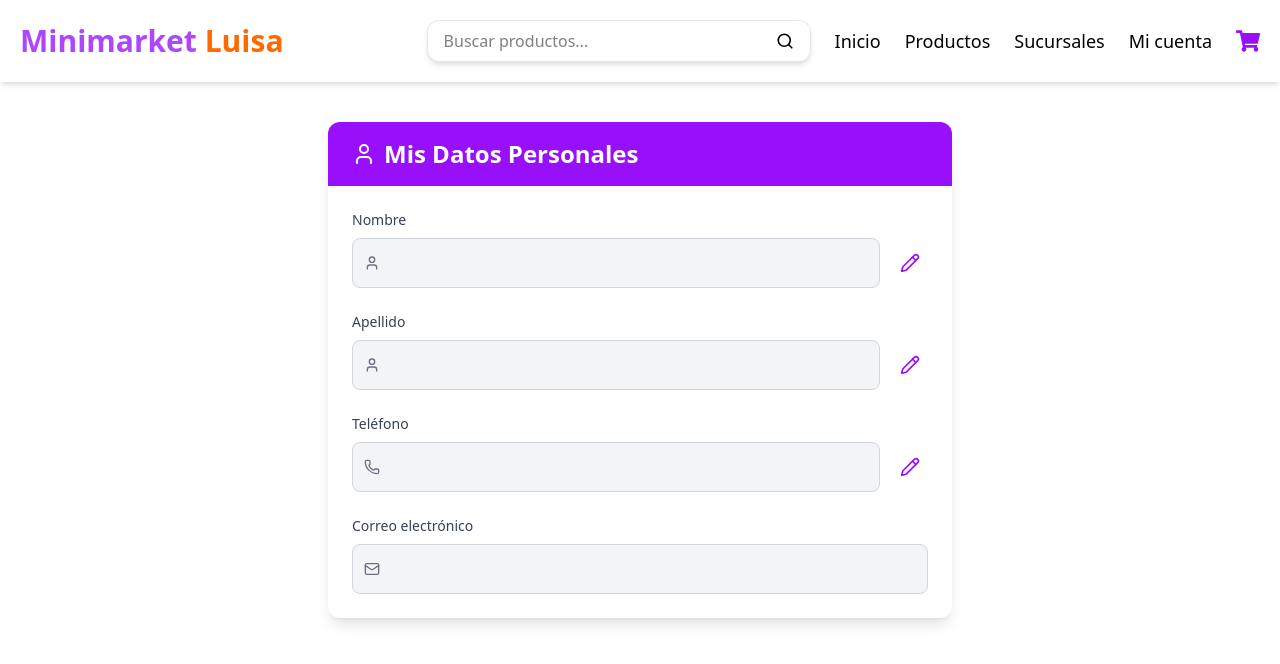
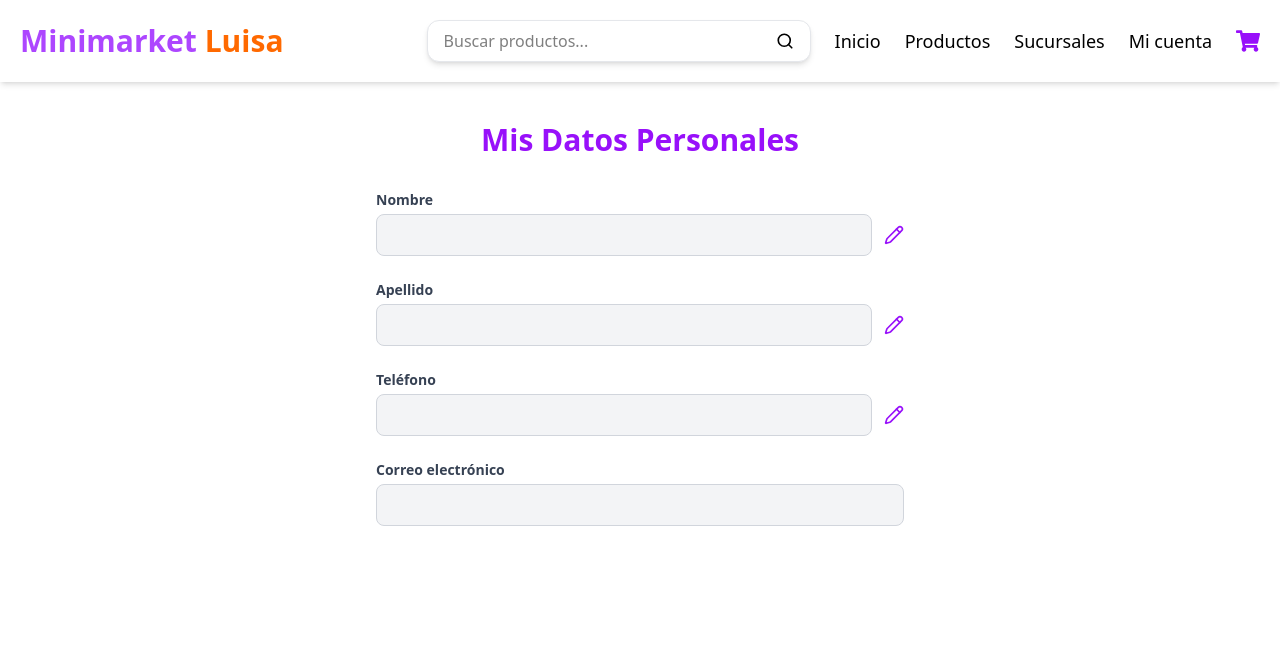
Before and after one commit to SozhaTataje/Front-MiniMarketLuisa, a React (Vite) app: page /mis-datos in a window 1280 px wide. Shown: the top 664 px of the page. Built offline with nearby package versions, Linux system fonts and the light colour scheme.

Commit message:
Mis datos

```diff
--- a/src/pages/MisDatos.jsx
+++ b/src/pages/MisDatos.jsx
@@ -3,11 +3,11 @@ import { useForm } from "react-hook-form";
 import { useAuth } from "../context/AuthContext";
 import api from "../api/axiosInstance";
 import toast from "react-hot-toast";
-import { Pencil, Save, CheckCircle, User, Mail, Phone } from "lucide-react";
+import { Pencil, Save, CheckCircle } from "lucide-react";
 
 const MisDatos = () => {
   const { usuario } = useAuth();
-  const [editando, setEditando] = useState({
+  const [editMode, setEditMode] = useState({
     nombre: false,
     apellido: false,
     telefono: false,
@@ -16,153 +16,175 @@ const MisDatos = () => {
   const {
     register,
     handleSubmit,
-    setValue,
+    reset,
     formState: { errors },
-  } = useForm();
+  } = useForm({
+    defaultValues: {
+      nombre: "",
+      apellido: "",
+      telefono: "",
+      email: "",
+    },
+  });
 
   useEffect(() => {
     if (usuario) {
-      setValue("nombre", usuario.nombre || "");
-      setValue("apellido", usuario.apellido || "");
-      setValue("telefono", usuario.telefono || "");
-      setValue("email", usuario.email || "");
+      reset({
+        nombre: usuario.nombre,
+        apellido: usuario.apellido,
+        telefono: usuario.telefono,
+        email: usuario.email,
+      });
     }
-  }, [usuario, setValue]);
+  }, [usuario, reset]);
 
   const onSubmit = async (data) => {
     try {
       await api.put(`/api/usuario/update/${usuario.idusuario}`, data);
       toast.success("Datos actualizados correctamente");
-      setEditando({ nombre: false, apellido: false, telefono: false });
-    } catch  {
+      setEditMode({ nombre: false, apellido: false, telefono: false });
+    } catch {
       toast.error("Error al actualizar los datos");
     }
   };
 
-  const estaEditando = Object.values(editando).some((e) => e);
+  const isEditing = Object.values(editMode).some((v) => v);
 
   return (
-    <div className="max-w-2xl mx-auto py-10 px-6">
-      <div className="bg-white rounded-xl shadow-lg ">
-
-        <div className="bg-purple-600 text-white px-6 py-4 rounded-t-xl">
-          <h1 className="text-2xl font-bold flex items-center gap-2">
-            <User className="w-6 h-6" />
+    <div className="max-w-xl mx-auto py-10 px-6">
+      <h1 className="text-3xl font-bold text-purple-600 mb-8 text-center">
         Mis Datos Personales
       </h1>
+
+      <form onSubmit={handleSubmit(onSubmit)} className="space-y-6">
+        {/* Campo: Nombre */}
+        <div>
+          <label className="block text-sm font-semibold mb-1 text-gray-700">
+            Nombre
+          </label>
+          <div className="flex items-center gap-3">
+            <input
+              type="text"
+              {...register("nombre", { required: true })}
+              disabled={!editMode.nombre}
+              className={`w-full px-4 py-2 rounded-lg border ${
+                editMode.nombre
+                  ? "border-purple-500 bg-white"
+                  : "bg-gray-100 border-gray-300"
+              }`}
+            />
+            <button
+              type="button"
+              onClick={() =>
+                setEditMode((prev) => ({ ...prev, nombre: !prev.nombre }))
+              }
+              className="text-purple-600 hover:text-purple-800"
+              title="Editar nombre"
+            >
+              {editMode.nombre ? <CheckCircle size={20} /> : <Pencil size={20} />}
+            </button>
+          </div>
+          {errors.nombre && (
+            <p className="text-red-500 text-sm mt-1">Este campo es obligatorio.</p>
+          )}
         </div>
 
-        <div className="p-6 space-y-6">
+        {/* Campo: Apellido */}
         <div>
-            <label className="block text-sm font-medium mb-2 text-gray-700">Nombre</label>
+          <label className="block text-sm font-semibold mb-1 text-gray-700">
+            Apellido
+          </label>
           <div className="flex items-center gap-3">
-              <div className="relative flex-1">
             <input
               type="text"
-                  {...register("nombre", { required: "El nombre es obligatorio" })}
-                  disabled={!editando.nombre}
-                  className={`w-full px-4 py-3 pl-10 rounded-lg border transition ${
-                    editando.nombre
-                      ? "bg-white border-purple-500 focus:border-purple-600"
+              {...register("apellido", { required: true })}
+              disabled={!editMode.apellido}
+              className={`w-full px-4 py-2 rounded-lg border ${
+                editMode.apellido
+                  ? "border-purple-500 bg-white"
                   : "bg-gray-100 border-gray-300"
-                  } focus:outline-none`}
+              }`}
             />
-                <User className="absolute left-3 top-1/2 transform -translate-y-1/2 w-4 h-4 text-gray-500" />
-              </div>
             <button
               type="button"
-                onClick={() => setEditando({ ...editando, nombre: !editando.nombre })}
-                className="text-purple-600 hover:text-purple-800 p-2 hover:bg-purple-50 rounded-lg transition"
+              onClick={() =>
+                setEditMode((prev) => ({ ...prev, apellido: !prev.apellido }))
+              }
+              className="text-purple-600 hover:text-purple-800"
+              title="Editar apellido"
             >
-                {editando.nombre ? <CheckCircle size={20} /> : <Pencil size={20} />}
+              {editMode.apellido ? <CheckCircle size={20} /> : <Pencil size={20} />}
             </button>
           </div>
-            {errors.nombre && <p className="text-red-500 text-sm mt-1">{errors.nombre.message}</p>}
+          {errors.apellido && (
+            <p className="text-red-500 text-sm mt-1">Este campo es obligatorio.</p>
+          )}
         </div>
+
+        {/* Campo: Teléfono */}
         <div>
-            <label className="block text-sm font-medium mb-2 text-gray-700">Apellido</label>
+          <label className="block text-sm font-semibold mb-1 text-gray-700">
+            Teléfono
+          </label>
           <div className="flex items-center gap-3">
-              <div className="relative flex-1">
-                <input
-                  type="text"
-                  {...register("apellido", { required: "El apellido es obligatorio" })}
-                  disabled={!editando.apellido}
-                  className={`w-full px-4 py-3 pl-10 rounded-lg border transition ${
-                    editando.apellido
-                      ? "bg-white border-purple-500 focus:border-purple-600"
-                      : "bg-gray-100 border-gray-300"
-                  } focus:outline-none`}
-                />
-                <User className="absolute left-3 top-1/2 transform -translate-y-1/2 w-4 h-4 text-gray-500" />
-              </div>
-              <button
-                type="button"
-                onClick={() => setEditando({ ...editando, apellido: !editando.apellido })}
-                className="text-purple-600 hover:text-purple-800 p-2 hover:bg-purple-50 rounded-lg transition"
-              >
-                {editando.apellido ? <CheckCircle size={20} /> : <Pencil size={20} />}
-              </button>
-            </div>
-            {errors.apellido && <p className="text-red-500 text-sm mt-1">{errors.apellido.message}</p>}
-          </div>
-          <div>
-            <label className="block text-sm font-medium mb-2 text-gray-700">Teléfono</label>
-            <div className="flex items-center gap-3">
-              <div className="relative flex-1">
             <input
               type="text"
               {...register("telefono", {
-                    required: "El teléfono es obligatorio",
-                    pattern: {
-                      value: /^[0-9]{9}$/,
-                      message: "Debe tener 9 dígitos"
-                    }
+                required: true,
+                pattern: /^[0-9]{9}$/,
               })}
-                  disabled={!editando.telefono}
-                  className={`w-full px-4 py-3 pl-10 rounded-lg border transition ${
-                    editando.telefono
-                      ? "bg-white border-purple-500 focus:border-purple-600"
+              disabled={!editMode.telefono}
+              className={`w-full px-4 py-2 rounded-lg border ${
+                editMode.telefono
+                  ? "border-purple-500 bg-white"
                   : "bg-gray-100 border-gray-300"
-                  } focus:outline-none`}
+              }`}
             />
-                <Phone className="absolute left-3 top-1/2 transform -translate-y-1/2 w-4 h-4 text-gray-500" />
-              </div>
             <button
               type="button"
-                onClick={() => setEditando({ ...editando, telefono: !editando.telefono })}
-                className="text-purple-600 hover:text-purple-800 p-2 hover:bg-purple-50 rounded-lg transition"
+              onClick={() =>
+                setEditMode((prev) => ({ ...prev, telefono: !prev.telefono }))
+              }
+              className="text-purple-600 hover:text-purple-800"
+              title="Editar teléfono"
             >
-                {editando.telefono ? <CheckCircle size={20} /> : <Pencil size={20} />}
+              {editMode.telefono ? <CheckCircle size={20} /> : <Pencil size={20} />}
             </button>
           </div>
-            {errors.telefono && <p className="text-red-500 text-sm mt-1">{errors.telefono.message}</p>}
+          {errors.telefono && (
+            <p className="text-red-500 text-sm mt-1">
+              {errors.telefono.type === "pattern"
+                ? "Debe contener 9 dígitos."
+                : "Este campo es obligatorio."}
+            </p>
+          )}
         </div>
+
+        {/* Campo: Email solo lectura */}
         <div>
-            <label className="block text-sm font-medium mb-2 text-gray-700">Correo electrónico</label>
-            <div className="relative">
+          <label className="block text-sm font-semibold mb-1 text-gray-700">
+            Correo electrónico
+          </label>
           <input
             type="email"
             {...register("email")}
             disabled
-                className="w-full px-4 py-3 pl-10 rounded-lg bg-gray-100 border border-gray-300 text-gray-600"
+            className="w-full px-4 py-2 rounded-lg bg-gray-100 border border-gray-300"
           />
-              <Mail className="absolute left-3 top-1/2 transform -translate-y-1/2 w-4 h-4 text-gray-500" />
-            </div>
         </div>
 
-          {estaEditando && (
-            <div className="pt-4">
+        {/* Botón guardar */}
+        {isEditing && (
+          <div className="text-center">
             <button
-                onClick={handleSubmit(onSubmit)}
-                className="bg-purple-600 hover:bg-purple-700 text-white font-medium px-6 py-3 rounded-lg flex items-center gap-2 transition w-full justify-center"
+              type="submit"
+              className="mt-6 bg-purple-600 hover:bg-purple-700 text-white font-semibold px-6 py-2 rounded-lg flex items-center justify-center gap-2 mx-auto transition"
             >
-                <Save size={18} />
-                Guardar cambios
+              <Save size={18} /> Guardar cambios
             </button>
           </div>
         )}
-        </div>
-      </div>
+      </form>
     </div>
   );
 };
```
Lines whose indentation alone changed are shown as unchanged.
